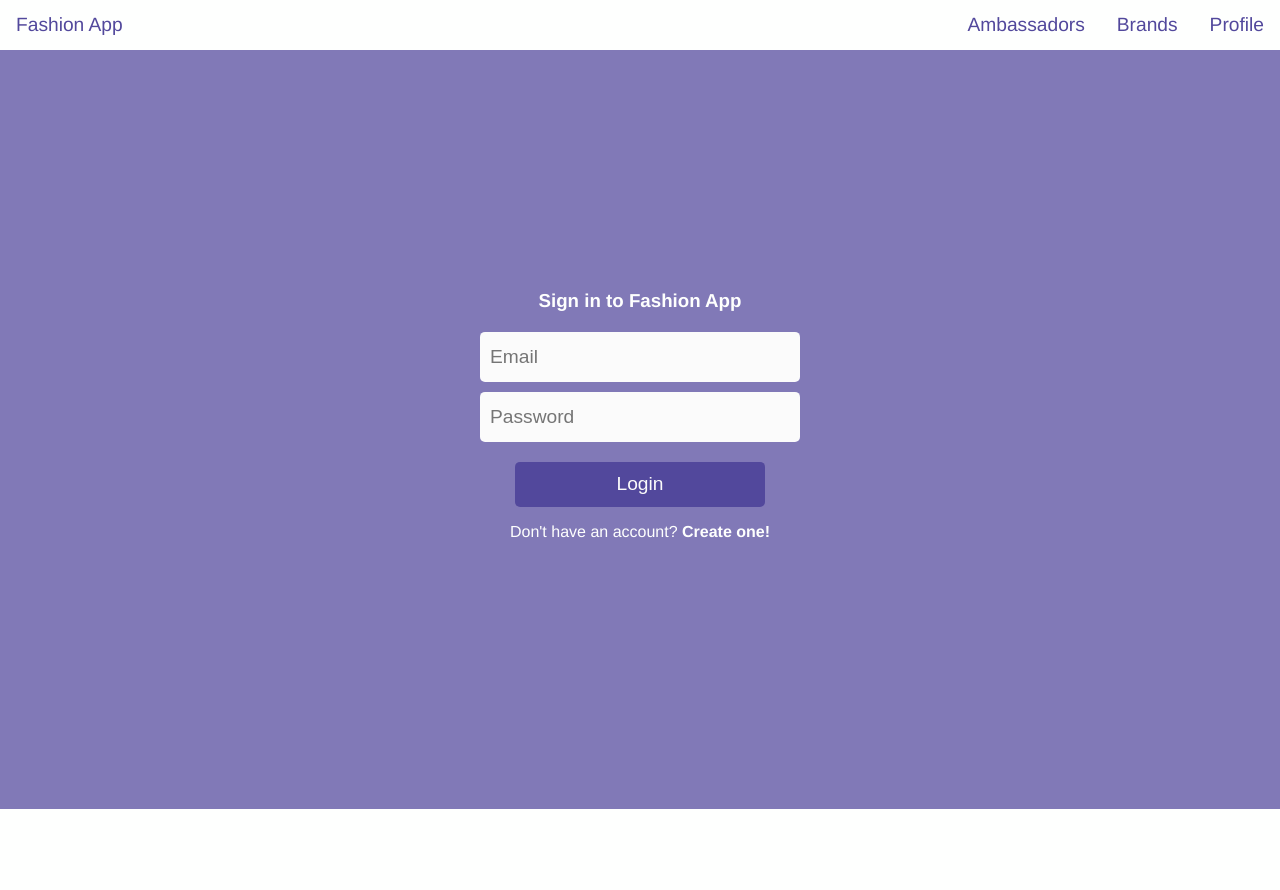
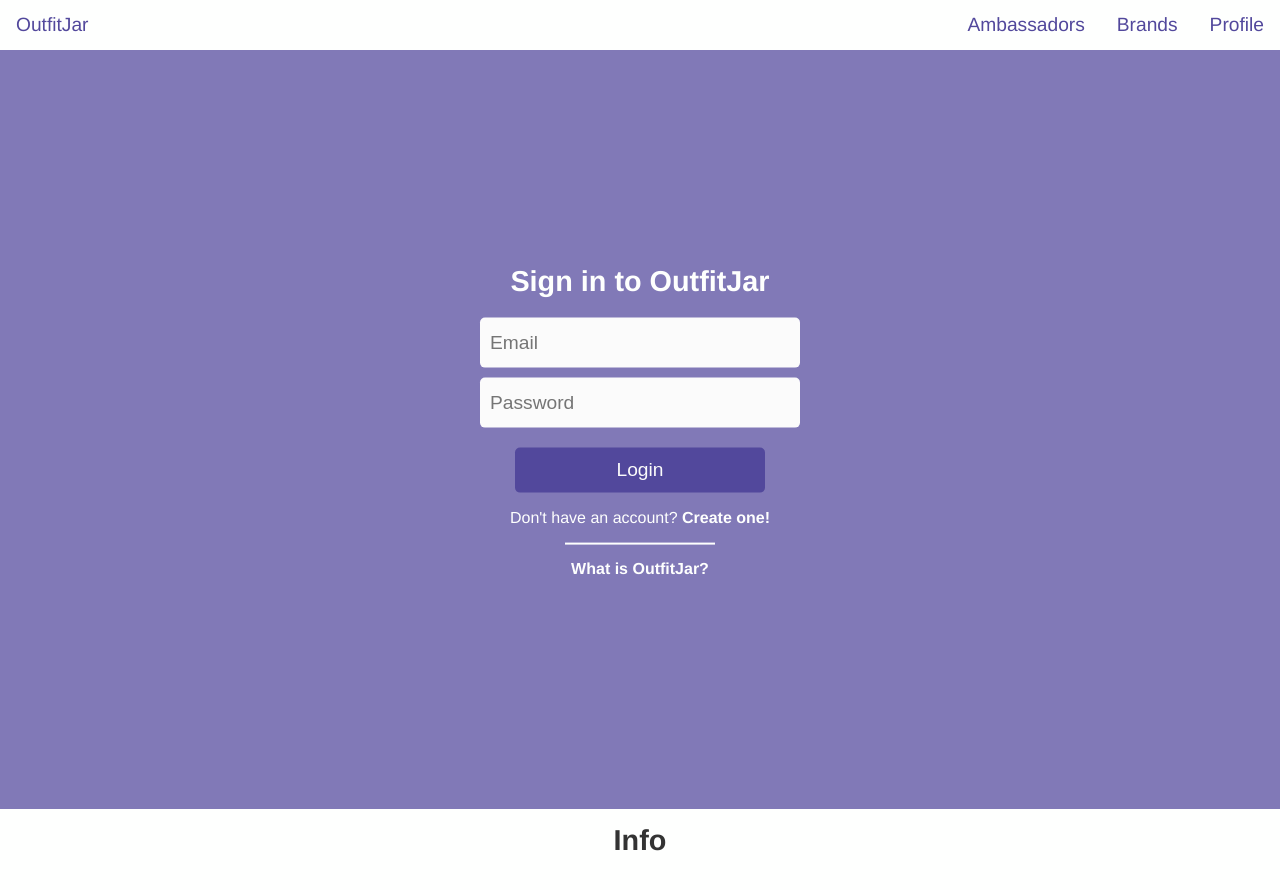
Before and after one commit to FounderCasey/fashion-app, a Vue app: page /#/login in a window 1280 px wide. Shown: the top 890 px of the page. Before the commit the page ends 809 px from the top, so only its background shows below. Built offline with nearby package versions, Linux system fonts and the light colour scheme; no server answers; what vuefire would draw is missing.

Commit message:
Naming updates

```diff
--- a/src/components/Login.vue
+++ b/src/components/Login.vue
@@ -1,11 +1,19 @@
 <template>
+	<div>
 		<div class="container">
 			<div class="login">
-      <h3>Sign in to Fashion App</h3>
+				<h3>Sign in to OutfitJar</h3>
 				<input type="text" v-model="email" placeholder="Email"><br>
 				<input type="password" v-model="password" placeholder="Password"><br>
 				<button v-on:click="signIn">Login</button>
 				<p>Don't have an account?<router-link to="/signup"> Create one!</router-link></p>
+				<hr/>
+				<a href="#info">What is OutfitJar?</a>
+			</div>
+		</div>
+		<div class="info-container" id="info">
+			<h3> Info </h3>
+			<a href="#">Top</a>
 		</div>
 	</div>
 </template>
@@ -56,6 +64,7 @@
   h3 {
     padding: 15px 0px;
     margin: 0;
+		font-size: 1.8rem;
   }
 
 	input {
@@ -103,4 +112,17 @@
 		color: #5f38cb;
 	}
 
+	.info-container {
+		height: 100vh;
+	}
+
+	hr {
+		height: 2px;
+		background-color: #fefffe;
+		border: none;
+		outline: none;
+		width: 150px;
+		margin-bottom: 15px;
+	}
+
 </style>
--- a/src/components/Navbar.vue
+++ b/src/components/Navbar.vue
@@ -31,7 +31,7 @@
 					},
 					{
 						id: 3,
-						text: 'Fashion App',
+						text: 'OutfitJar',
 						page: '/home'
 					}
 				]
--- a/src/components/SignUp.vue
+++ b/src/components/SignUp.vue
@@ -1,7 +1,7 @@
 <template>
   <div class="container">
     <div class="signup">
-      <h3>Sign Up for Fashion App</h3>
+      <h3>Sign Up for OutfitJar</h3>
       <input type="text" v-model="name" placeholder="Display Name"><br>
       <input type="text" v-model="email" placeholder="Email"><br>
       <input type="password" v-model="password" placeholder="Password"><br>
@@ -61,6 +61,7 @@
   h3 {
     padding: 15px 0px;
     margin: 0;
+		font-size: 1.8rem;
   }
 
 	input {
```
Lines whose indentation alone changed are shown as unchanged.
